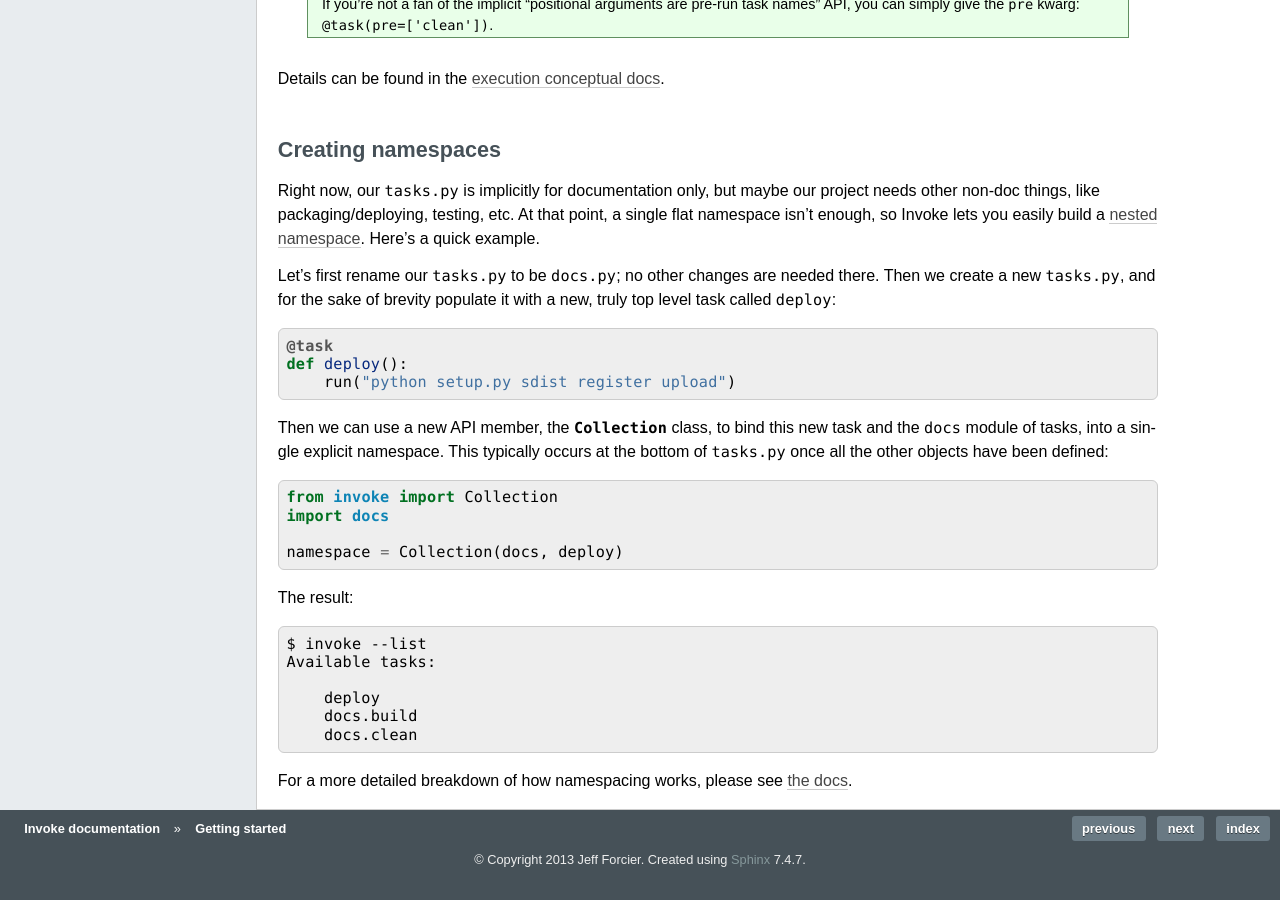
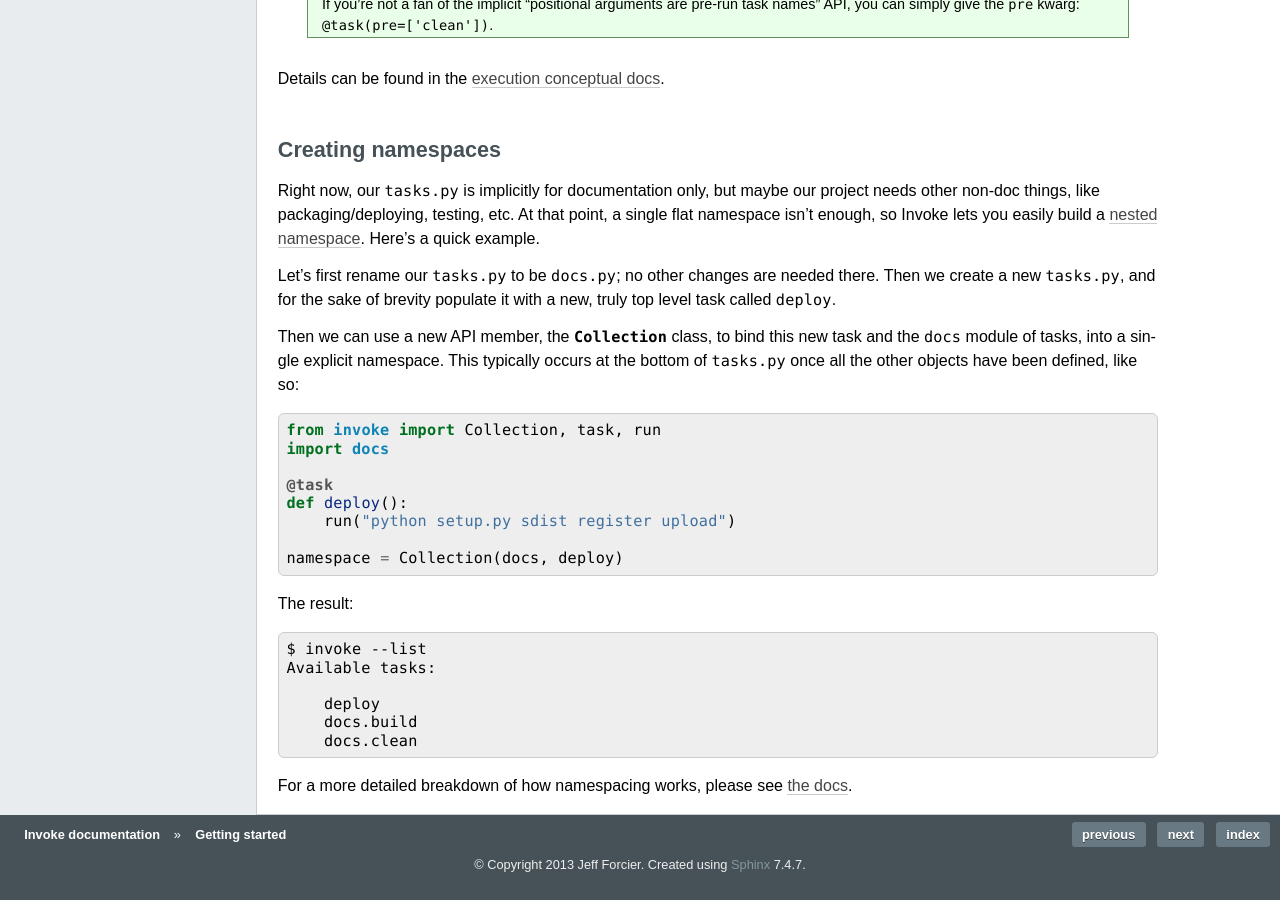
Before and after one commit to pyinvoke/invoke, a Sphinx documentation site: the page built from docs/getting_started.rst, in a window 1280 px wide and 900 px high, scrolled down 1872 px. Built offline with Sphinx 7.4.7, drawn with Linux system fonts in a browser that asks for light colours.

Commit message:
Docs tweaks

```diff
--- a/docs/concepts/execution.rst
+++ b/docs/concepts/execution.rst
@@ -155,6 +155,7 @@ Invoke-only user would care about. Not worth the effort to make it work on CLI
 at this point.
 
 ::
+
     @task
     def stuff(var):
         print(var)
@@ -183,6 +184,7 @@ Getting hairy: one task, with one pre-task, parameterized
 =========================================================
 
 ::
+
     @task
     def setup():
         print("Yay")
--- a/docs/getting_started.rst
+++ b/docs/getting_started.rst
@@ -106,19 +106,19 @@ build a :doc:`nested namespace <concepts/namespaces>`. Here's a quick example.
 
 Let's first rename our ``tasks.py`` to be ``docs.py``; no other changes are
 needed there. Then we create a new ``tasks.py``, and for the sake of brevity
-populate it with a new, truly top level task called ``deploy``::
+populate it with a new, truly top level task called ``deploy``.
+
+Then we can use a new API member, the `.Collection` class, to bind this new
+task and the ``docs`` module of tasks, into a single explicit namespace. This
+typically occurs at the bottom of ``tasks.py`` once all the other objects have
+been defined, like so::
+
+    from invoke import Collection, task, run
+    import docs
 
     @task
     def deploy():
         run("python setup.py sdist register upload")
-
-Then we can use a new API member, the `.Collection` class, to bind this new
-task and the ``docs`` module of tasks, into a single explicit namespace. This
-typically occurs at the bottom of ``tasks.py`` once all the other objects have
-been defined::
-
-    from invoke import Collection
-    import docs
 
     namespace = Collection(docs, deploy)
 
```
